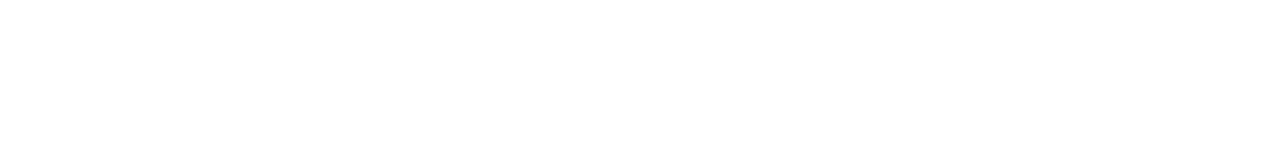
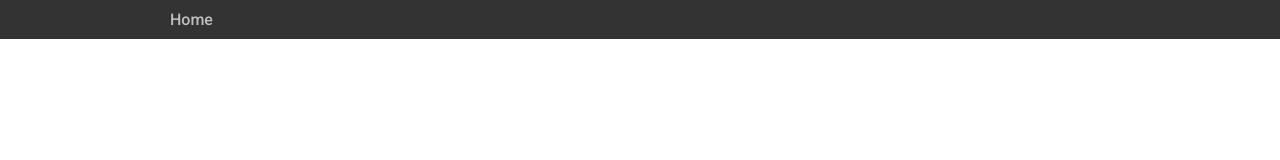
Before and after one commit to nabware/nabeel-rana-website, a plain HTML site: page src/index.html in a window 1280 px wide. Drawn offline with Linux system fonts and the light colour scheme.

Commit message:
Add navbar

```diff
--- a/src/app.css
+++ b/src/app.css
@@ -0,0 +1,33 @@
+@import "https://fonts.googleapis.com/css2?family=Roboto:wght@400;500&display=swap";
+
+body {
+  margin: 0;
+  font-family: "Roboto", sans-serif;
+}
+
+header {
+  background: hsl(0, 0%, 20%);
+}
+
+.navbar {
+  margin: auto;
+  padding: 0;
+  list-style-type: none;
+  display: flex;
+  max-width: 960px;
+}
+
+.navbar li {
+  padding: 10px 0px 10px 0px;
+}
+
+.nav-button {
+  color: hsl(0, 0%, 75%);
+  text-decoration: none;
+  padding: 10px;
+  font-weight: 500;
+}
+
+.nav-button:hover {
+  color: hsl(0, 0%, 100%);
+}
--- a/src/index.html
+++ b/src/index.html
@@ -8,5 +8,11 @@
 </head>
 <body>
 
+<header>
+  <ul class="navbar">
+    <li><a href="#home" class="nav-button">Home</a></li>
+  </ul>
+</header>
+
 </body>
 </html>
```
Also changed, not shown: 1 other file.
